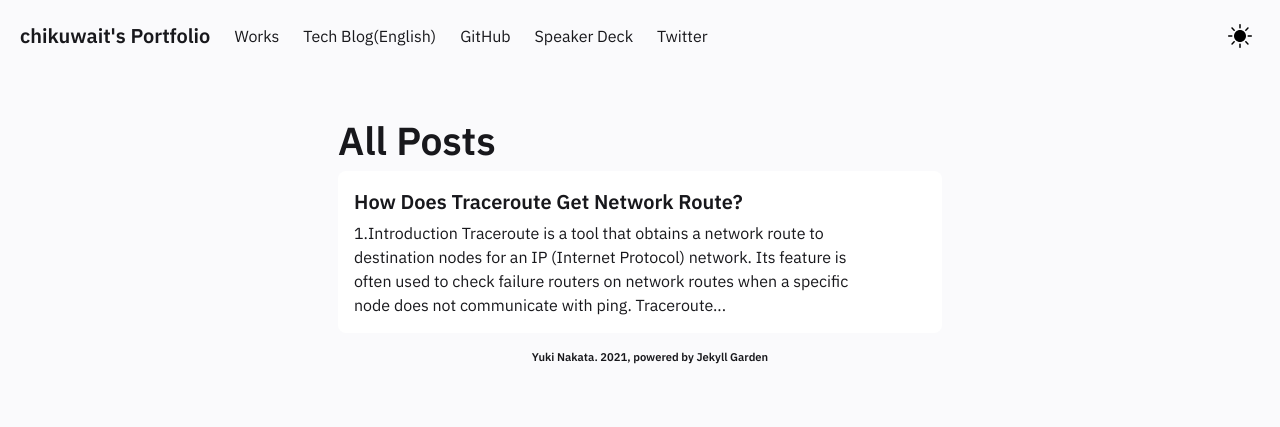
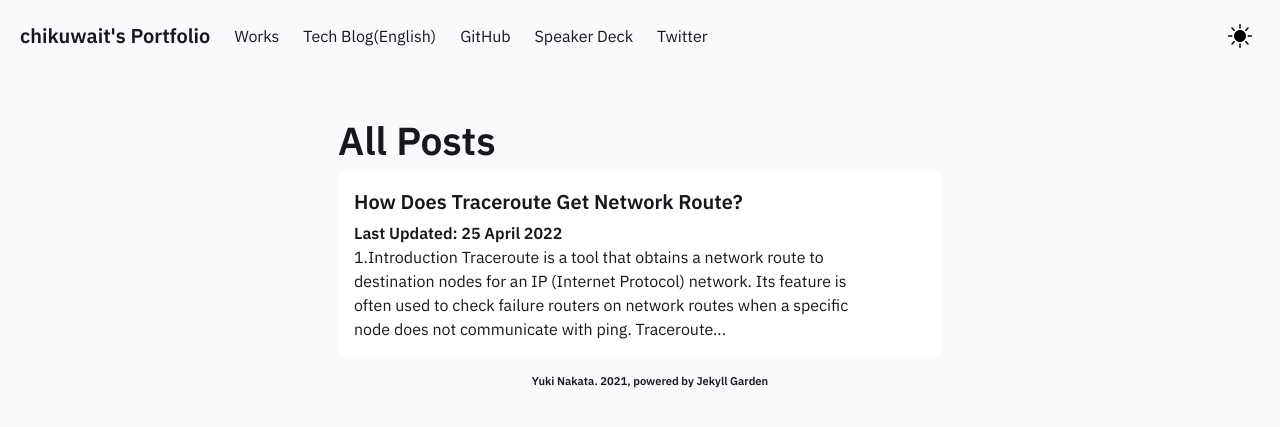
Before and after one commit to chikuwait/chikuwait.github.io, a Jekyll site: the page built from pages/posts.md, in a window 1280 px wide. Shown: the top 427 px of the page. Built offline with Jekyll 4.4.1, drawn with Linux system fonts in a browser that asks for light colours; part of the change alters nothing that is shown.

Commit message:
fix-date-format

```diff
--- a/_layouts/Post.html
+++ b/_layouts/Post.html
@@ -112,7 +112,7 @@
                             </div>
                         <h1>{{page.title}}</h1>
                         <p>
-                            <b>Last Updated: {{page.date}}</b>
+                            <b>Last Updated: {{page.date | date: "%-d %B %Y"}}</b>
                         </p>
                         {%- include Content.html -%}
                         {%- include Backlinks.html -%}
@@ -147,6 +147,7 @@
                                 <div class="box-feed" data-url="{{site.url}}{{item.url}}">
                                     <a href="{{item.url}}" style="text-decoration: none;">
                                         <h4>{{ item.title }}</h4>
+                                        <b>Last Updated: {{item.date | date: "%-d %B %Y"}}</b>
                                         <div class="content">
                                             <p style="margin: 0px;">
                                             {{ item.content | strip_html | strip | remove: "[[" | remove: "]]" | escape | truncate: 260 }}
```
